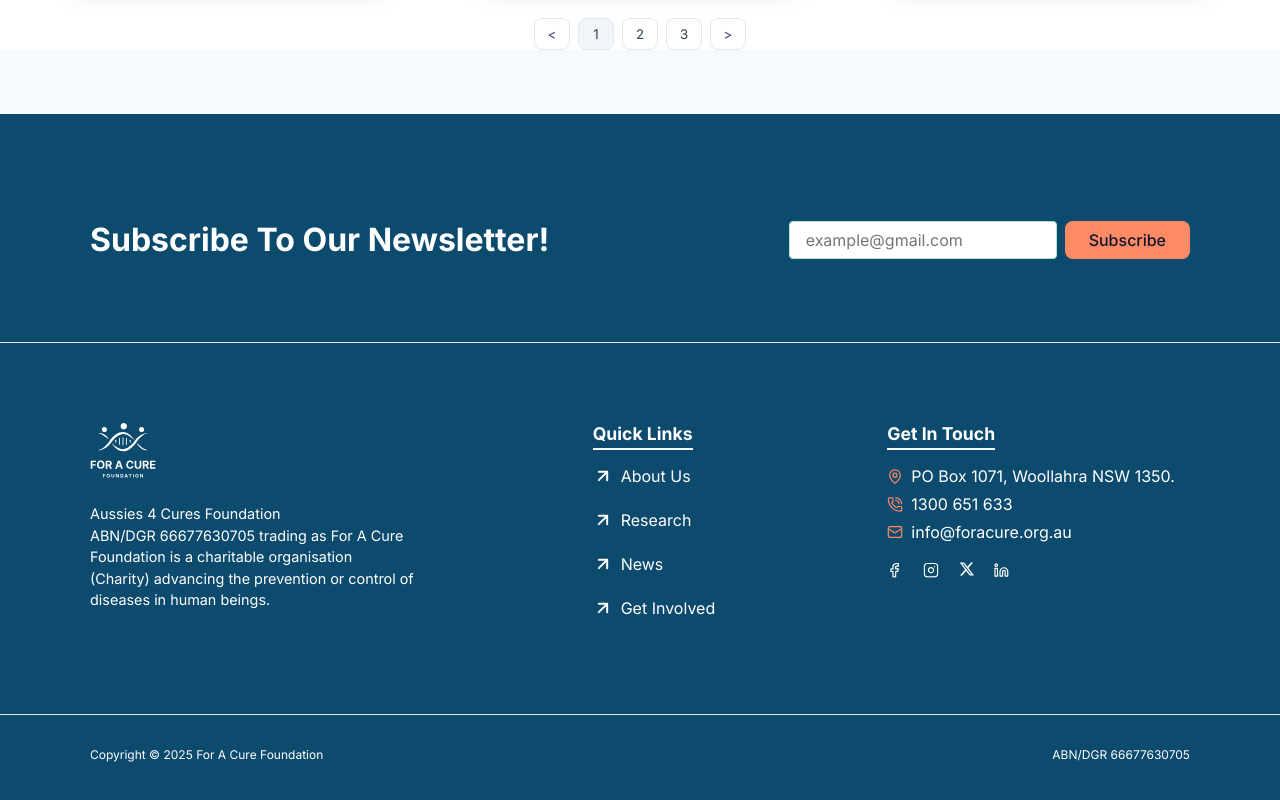
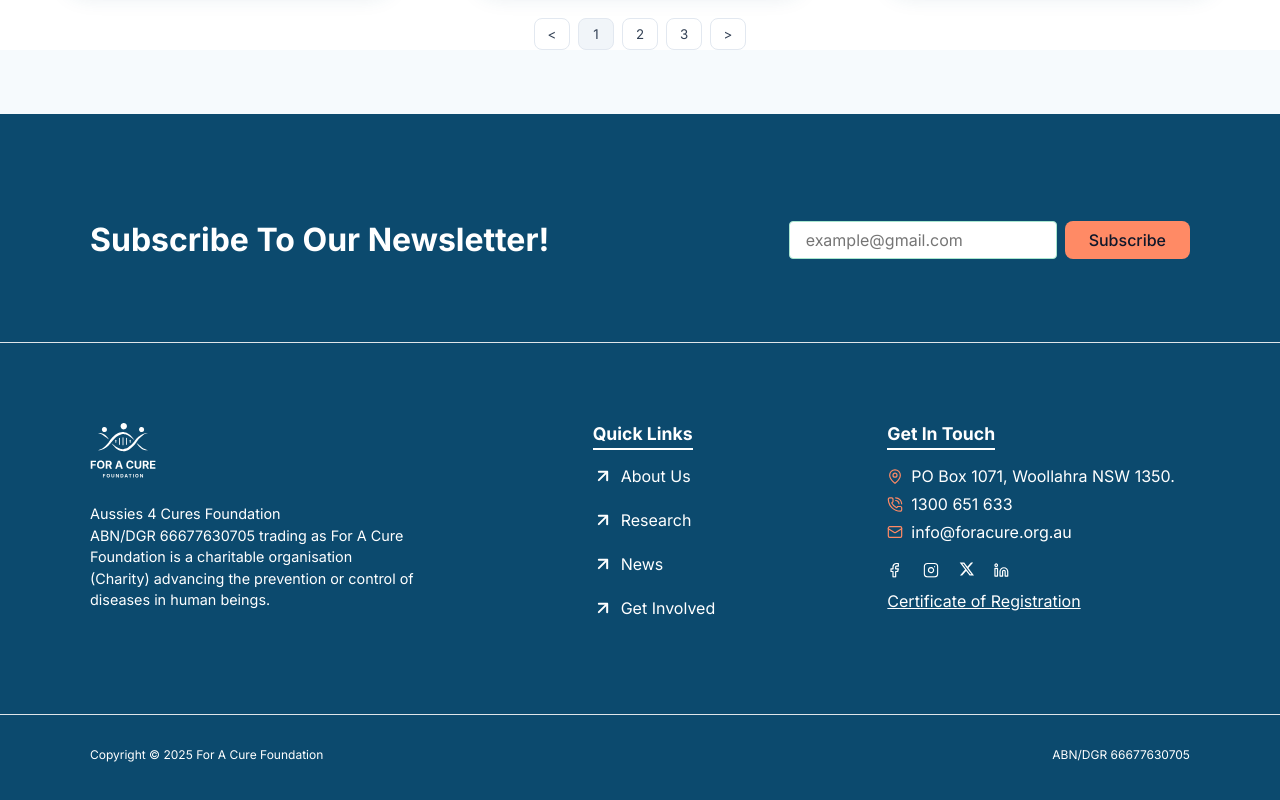
Before and after one commit to winnteas/for-a-cure-foundation, a React (Create React App) app: page /news in a window 1280 px wide. Shown: the part 1529-2329 px from the top of the page. Built offline with nearby package versions, Linux system fonts and the light colour scheme.

Commit message:
add new files

```diff
--- a/src/features/news/NewsSection.tsx
+++ b/src/features/news/NewsSection.tsx
@@ -26,7 +26,7 @@ const news: NewsItem[] = [
     image: newsThumbnail1
   },
   {
-    title: 'Stem cells: What they are and what they do',
+    title: 'The Gift of Giving: Why Donating Feels So Good',
     date: 'Jun 08,2025',
     desc: 'Learn about the basics of stem cells and their potential in medical research.',
     category: 'Donate',
@@ -34,7 +34,7 @@ const news: NewsItem[] = [
     image: newsThumbnail2
   },
   {
-    title: 'Stem cells: What they are and what they do',
+    title: 'Recent breakthroughs in Stem Cell Research',
     date: 'Jun 08,2025',
     desc: 'Learn about the basics of stem cells and their potential in medical research.',
     category: 'Event',
--- a/src/layouts/Footer.tsx
+++ b/src/layouts/Footer.tsx
@@ -11,6 +11,7 @@ import mailIcon from '../assets/icons/mail.svg';
 import externalLinkWhite from '../assets/icons/external-link-white.svg';
 import { Link } from 'react-router-dom';
 import linkedInIcon from '../assets/icons/linkedin.svg';
+import certificate from '../assets/certificate.jpg';
 
 // You can use react-icons or inline SVGs for icons. Here, we'll use inline SVGs for simplicity.
 
@@ -52,6 +53,9 @@ const Footer: React.FC = () => (
           <a href="https://x.com/foracure" className={styles.socialIcon} aria-label="X"><img src={xIcon} alt="X" className={styles.socialIcon} /></a>
           <a href="https://www.linkedin.com/company/for-a-cure-foundation/?viewAsMember=true" className={styles.socialIcon} aria-label="LinkedIn"><img src={linkedInIcon} alt="LinkedIn" className={styles.socialIcon} /></a>
         </div>
+        <div className={styles.contactList + ' smallText'}>
+        <a className={styles.contactItem} href={certificate} target="_blank">Certificate of Registration</a>
+        </div>
       </div>
     </div>
     <hr className={styles.divider} />
```
Also changed, not shown: src/assets/certificate.jpg (added), 1 other file (tests, documents, lock files or other folders).
